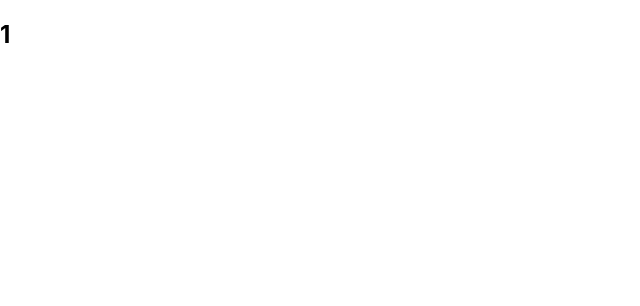
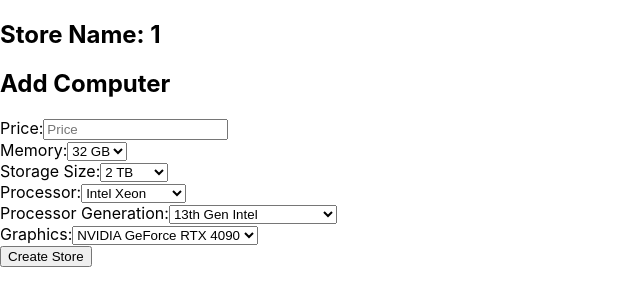
Before and after one commit to vspatel927/Gasherbrum-CS509, a React (Create React App) app in the folder gasherbrumconsignmentsite/: page /storeowner/1 in a window 1280 px wide. Before the commit this address had no page. Shown: the top 306 px of the page, without its empty margins (0-640 px from the left). Built offline with nearby package versions, Linux system fonts and the light colour scheme.

Commit message:
add computer functionality + code formatting

```diff
--- a/gasherbrumconsignmentsite/src/components/home.js
+++ b/gasherbrumconsignmentsite/src/components/home.js
@@ -1,11 +1,11 @@
 import { useNavigate } from "react-router"
-function Home(){
+function Home() {
   const navigate = useNavigate();
   return (
     <div>
       <ul>
-            <a href = "" onClick={() => navigate('/sitemanagerlogin') }>Site Manager Login</a><br></br>
-            <a href = "" onClick={() => navigate('/storeownerlogin') }>Store Owner Login</a>
+        <a href="" onClick={() => navigate('/sitemanagerlogin')}>Site Manager Login</a><br></br>
+        <a href="" onClick={() => navigate('/storeownerlogin')}>Store Owner Login</a>
       </ul>
     </div>
   )
--- a/gasherbrumconsignmentsite/src/components/sitemanager/sitemanager.js
+++ b/gasherbrumconsignmentsite/src/components/sitemanager/sitemanager.js
@@ -1,8 +1,7 @@
 import axios from 'axios';
 import { useState, useEffect } from 'react';
 
-
-function SiteManager(){
+function SiteManager() {
   const [listOfStores, setlistOfStores] = useState([]);
 
   useEffect(() => {
@@ -13,27 +12,28 @@
         console.log(error);
       });
   }, [])
+
   return (
     <>
       {listOfStores.map((store) => (
         <div key={store.name}>
           <h2>{store.name}</h2>
-         <button name = "Delete" onClick={() => deleteStore(store.name)}>Delete</button>
+          <button name="Delete" onClick={() => deleteStore(store.name)}>Delete</button>
         </div>
       ))}
     </>
   );
 
-function deleteStore(storeName){
+  function deleteStore(storeName) {
 
     axios.post('https://7zvx9g3sm9.execute-api.us-east-2.amazonaws.com/removeStore/removeStore', {
       name: storeName,
     })
       .then(function (response) {
-    if(response.data.statusCode === 200){
+        if (response.data.statusCode === 200) {
           const updatedList = listOfStores.filter(obj => obj.name !== storeName)
           setlistOfStores(updatedList);
-
+          alert('Store successfully deleted.')
         }
       })
       .catch(function (error) {
--- a/gasherbrumconsignmentsite/src/components/storeowner/storeowner.js
+++ b/gasherbrumconsignmentsite/src/components/storeowner/storeowner.js
@@ -1,42 +1,113 @@
 import axios from 'axios';
-import React from 'react';
-import {useParams } from 'react-router';
+import React, { useState } from 'react';
+import { useParams } from 'react-router';
 
-function StoreOwner(){
-const { name } = useParams();
-    return(
-    <h2>{name}</h2>
+function StoreOwner() {
+    const { name } = useParams();
+    return (
+        <div id="storeContainer">
+            <h2>Store Name: {name}</h2>
+            <AddComputerForm name={name} />
+        </div>
     );
-    }
+}
 
+function AddComputerForm(props) {
+    const [price, setPrice] = useState();
+    const [memory, setMemory] = useState('');
+    const [storage, setStorage] = useState('');
+    const [processor, setProcessor] = useState('');
+    const [generation, setGeneration] = useState('');
+    const [graphics, setGraphics] = useState('');
+    const storeName = props.name;
 
-//     axios.get('/stores')
-//   .then(function (response) {
-//     this.listOfStores = [ boston, worcester ]
+    return (
+        <div className='addComputerForm'>
+            <h2>Add Computer</h2>
 
-//     for (let store of listOfStores) {
-//         <h2>{store.name}</h2>
-//     }
-//     console.log(response);
-//   })
-//   .catch(function (error) {
-//     // handle error
-//     console.log(error);
-//   })
-//   .finally(function () {
-//     // always executed
-//   });
+            <label for="price">Price:</label>
+            <input
+                type="number"
+                placeholder="Price"
+                value={price}
+                onChange={(e) => setPrice(e.target.value)}
+            /> <br></br>
 
-// function deleteStore(storeName){
-//     listOfStores.forEach(element => {
-//         if(storeName === element.name){
-//             console.log(element.name)
-//             const index = listOfStores.indexOf(element)
-//             listOfStores.splice(index, 1)
-//             setlistOfStores([...listOfStores])
-//         }
-//     });
-// }
+            <label for="memory">Memory:</label>
+            <select value={memory} onChange={(e) => setMemory(e.target.value)}>
+                <option value="32 GB">32 GB</option>
+                <option value="16 GB">16 GB</option>
+                <option value="12 GB">12 GB</option>
+                <option value="8 GB">8 GB</option>
+                <option value="4 GB">4 GB</option>
+                <option value="1 GB">1 GB</option>
+            </select><br></br>
 
+            <label for="storage">Storage Size:</label>
+            <select value={storage} onChange={(e) => setStorage(e.target.value)}>
+                <option value="2 TB">2 TB</option>
+                <option value="1 TB">1 TB</option>
+                <option value="512 GB">512 GB</option>
+                <option value="256 GB">256 GB</option>
+                <option value="128 GB">128 GB</option>
+            </select><br></br>
+
+            <label for="processor">Processor:</label>
+            <select value={processor} onChange={(e) => setProcessor(e.target.value)}>
+                <option value="Intel Xeon">Intel Xeon</option>
+                <option value="Intel i9">Intel i9</option>
+                <option value="Intel i7">Intel i7</option>
+                <option value="AMD Ryzen 9">AMD Ryzen 9</option>
+                <option value="AMD Ryzen 7">AMD Ryzen 7</option>
+            </select><br></br>
+
+            <label for="generation">Processor Generation:</label>
+            <select value={generation} onChange={(e) => setGeneration(e.target.value)}>
+                <option value="13th Gen Intel">13th Gen Intel</option>
+                <option value="12th Gen Intel">12th Gen Intel</option>
+                <option value="11th Gen Intel">11th Gen Intel</option>
+                <option value="AMD Ryzen 7000 Series">AMD Ryzen 7000 Series</option>
+                <option value="AMD Ryzen 6000 Series">AMD Ryzen 6000 Series</option>
+            </select><br></br>
+
+            <label for="graphics">Graphics:</label>
+            <select value={graphics} onChange={(e) => setGraphics(e.target.value)}>
+                <option value="NVIDIA GeForce RTX 4090">NVIDIA GeForce RTX 4090</option>
+                <option value="NVIDIA GeForce RTX 4080">NVIDIA GeForce RTX 4080</option>
+                <option value="AMD Radeon Pro W6300">AMD Radeon Pro W6300</option>
+                <option value="AMD Radeon Pro W6400">AMD Radeon Pro W6400</option>
+                <option value="Intel Integrated Graphics">Intel Integrated Graphics</option>
+                <option value="Intel UHD Graphics 730">Intel UHD Graphics 730</option>
+                <option value="Intel UHD Graphics 770">Intel UHD Graphics 770</option>
+            </select><br></br>
+
+            <button onClick={() => AddComputerToDB(price, memory, storage, processor, generation, graphics, storeName)}>Create Store</button>
+        </div>
+    );
+}
+
+function AddComputerToDB(price, memory, storage, processor, generation, graphics, storeName) {
+    console.log(generation)
+    axios.post('https://kwd8xwdtmh.execute-api.us-east-2.amazonaws.com/addComputer/addComputer', {
+        price: price,
+        memory: memory,
+        storage: storage,
+        processor: processor,
+        generation: generation,
+        graphics: graphics,
+        name: storeName
+    })
+        .then(function (response) {
+            console.log(response);
+            if (response.data.statusCode === 200) {
+                alert('Computer created')
+            }
+            else {
+                alert('Error. Try again')
+            }
+        })
+        .catch(function (error) {
+        });
+}
 
 export default StoreOwner
--- a/gasherbrumconsignmentsite/src/components/storeowner/storeownerlogin.js
+++ b/gasherbrumconsignmentsite/src/components/storeowner/storeownerlogin.js
@@ -1,14 +1,13 @@
 import React, { useState } from 'react';
-import {useNavigate} from 'react-router-dom';
+import { useNavigate } from 'react-router-dom';
 import axios from 'axios';
 
-const storeArray = [];
-function StoreOwnerLogin(){
+function StoreOwnerLogin() {
   const navigate = useNavigate();
   const [username, setUsername] = useState('');
   const [password, setPassword] = useState('');
 
-  function handleLogin(){
+  function handleLogin() {
 
     axios.post('https://394wko9go8.execute-api.us-east-2.amazonaws.com/storeOwnerLogin/storeOwnerLogin', {
       name: username,
@@ -16,10 +15,10 @@
     })
       .then(function (response) {
         console.log(response);
-          if(response.data.statusCode === 200){
+        if (response.data.statusCode === 200) {
           navigate(`/storeowner/${username}`, { state: { name: username } });
         }
-          else{
+        else {
           alert('Incorrect credentials. Try again.')
         }
       })
@@ -27,10 +26,10 @@
       });
   }
 
-return(
-  <div id = "StoreOwnerContainer">
+  return (
+    <div id="StoreOwnerContainer">
 
-    <div className = "storeLogin">
+      <div className="storeLogin">
         <h2>Login to store</h2>
         <input
           type="text"
@@ -47,19 +46,19 @@
         <button onClick={handleLogin}>Login</button>
       </div>
 
-    <div id = "storeCreation">
+      <div id="storeCreation">
         <StoreCreation />
       </div>
     </div>
   );
 }
 
-function StoreCreation(){
+function StoreCreation() {
   const [storeName, setStoreName] = useState('');
   const [storePassword, setStorePassword] = useState('');
   const [storeLatitude, setStoreLatitude] = useState('');
   const [storeLongtitude, setStoreLongitutude] = useState('');
-  return(
+  return (
     <div className='storeCreation'>
       <h2>Create Store</h2>
       <input
@@ -103,7 +102,7 @@
   })
     .then(function (response) {
       console.log(response);
-    if(response.data.statusCode === 200){
+      if (response.data.statusCode === 200) {
         alert('Created store. Login now')
       }
     })
```
Also changed, not shown: gasherbrumconsignmentsite/src/App.js (+7 -7 lines), gasherbrumconsignmentsite/src/components/sitemanager/sitemanagerlogin.js (+4 -4 lines). Lines whose indentation alone changed are shown as unchanged.
